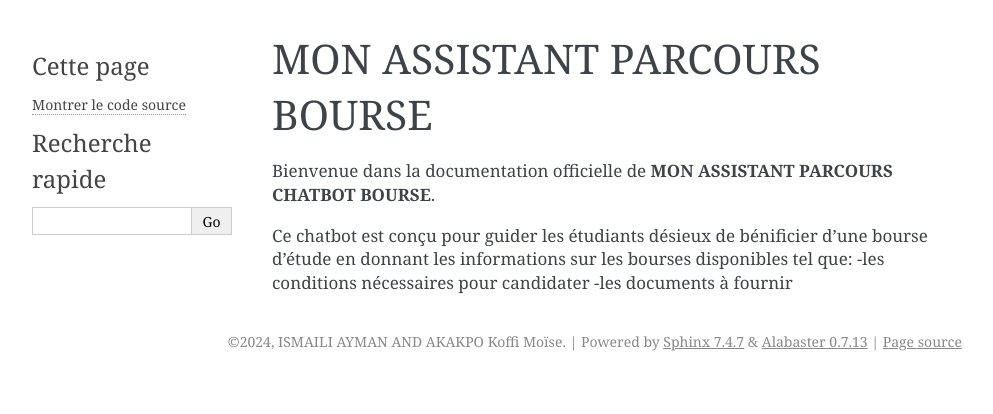
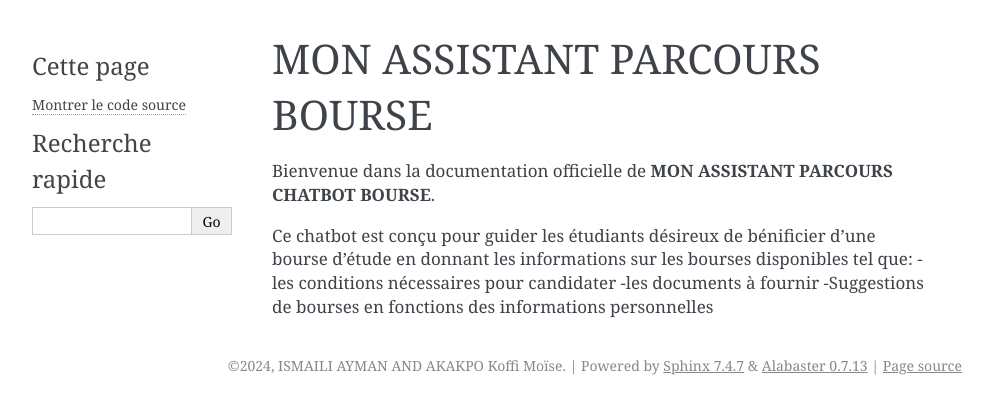
Before and after one commit to ISMAILI-AYMAN/Mon-Assistant-Parcours-Chatbot-bourse, a Sphinx documentation site: the page built from docs/index.rst, in a window 1280 px wide. Shown: the top 414 px of the page, without its empty margins (148-1141 px from the left). Built offline with Sphinx 7.4.7, drawn with Linux system fonts in a browser that asks for light colours; pages that are not in the unit, such as notebooks, are missing from menus.

Commit message:
Update index.rst

```diff
--- a/docs/index.rst
+++ b/docs/index.rst
@@ -4,9 +4,10 @@ MON ASSISTANT PARCOURS BOURSE
 
 Bienvenue dans la documentation officielle de **MON ASSISTANT PARCOURS CHATBOT BOURSE**.
 
-Ce chatbot est conçu pour guider les étudiants désieux de bénificier d'une bourse d'étude en donnant les informations sur les bourses disponibles tel que:
+Ce chatbot est conçu pour guider les étudiants désireux de bénificier d'une bourse d'étude en donnant les informations sur les bourses disponibles tel que:
 -les conditions nécessaires pour candidater
 -les documents à fournir
+-Suggestions de bourses en fonctions des informations personnelles
 
 .. toctree::
    :maxdepth: 2
```
